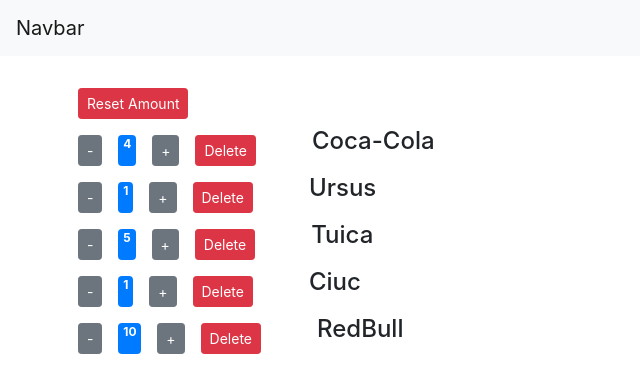
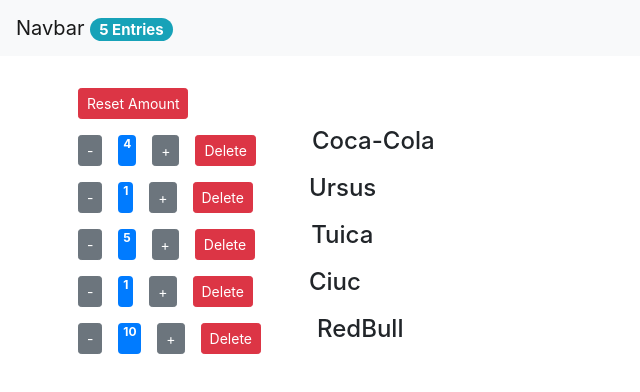
Before and after one commit to raduxapostolescu/react-counter-app, a React (Create React App) app: page / in a window 1280 px wide. Shown: the top 392 px of the page, without its empty margins (0-640 px from the left). Built offline with nearby package versions, Linux system fonts and the light colour scheme.

Commit message:
add pill to navbar

```diff
--- a/src/App.js
+++ b/src/App.js
@@ -47,7 +47,9 @@
   render() {
     return (
       <React.Fragment>
-        <NavBar />
+        <NavBar
+          totalCounters={this.state.counters.filter((c) => c.value > 0).length}
+        />
         <main className="container">
           <Counters
             counters={this.state.counters}
--- a/src/components/navbar.jsx
+++ b/src/components/navbar.jsx
@@ -4,7 +4,12 @@
   render() {
     return (
       <nav className="navbar navbar-light bg-light">
-        <a className="navbar-brand">Navbar</a>
+        <a className="navbar-brand" href="#">
+          Navbar{" "}
+          <span className="badge badge-pill badge-info">
+            {this.props.totalCounters} Entries
+          </span>
+        </a>
       </nav>
     );
   }
```
